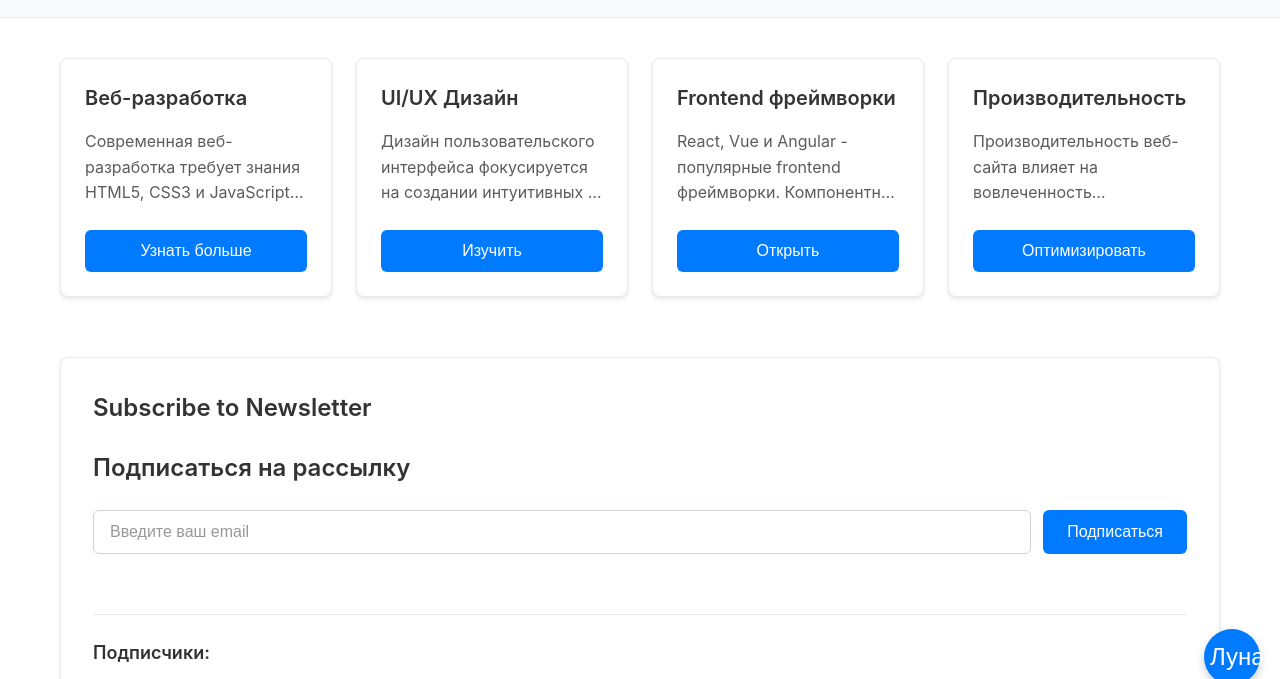
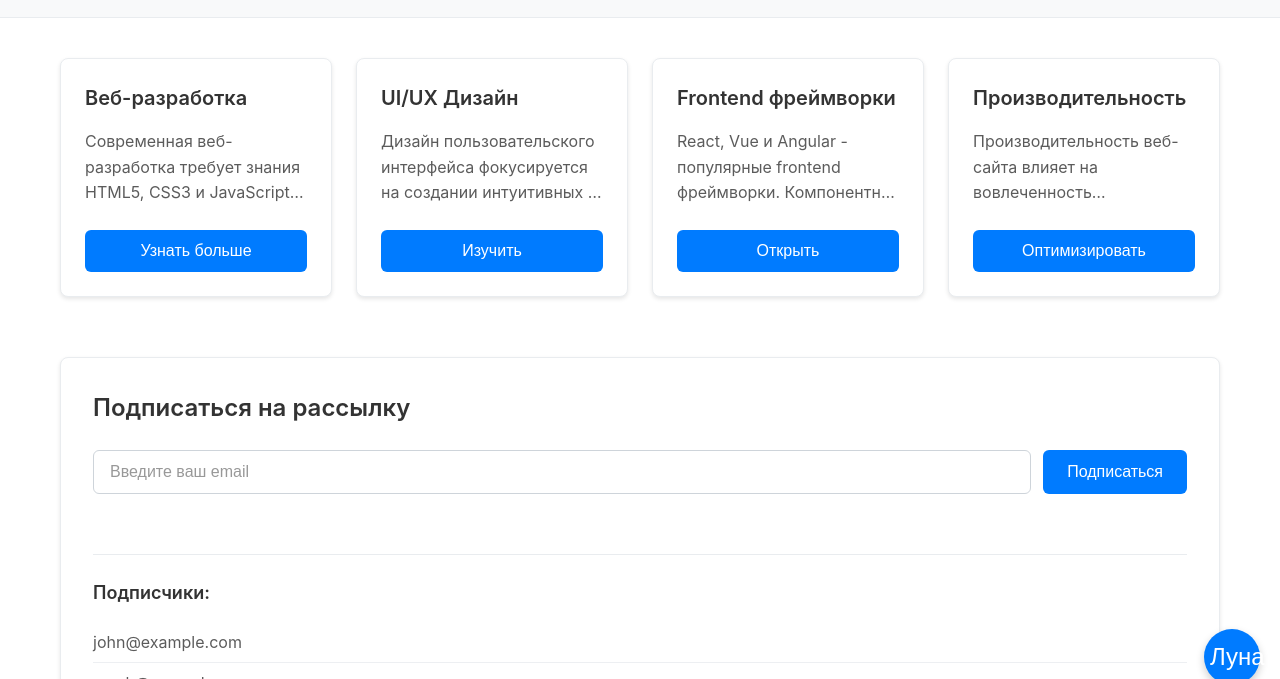
Before and after one commit to smenshikov/arlight-test, a website: page index.html in a window 1280 px wide. Shown: the part 95-774 px from the top of the page. Drawn offline with Linux system fonts and the light colour scheme.

Commit message:
Switch off native browser form validation

```diff
--- a/index.html
+++ b/index.html
@@ -73,9 +73,8 @@
 
             <!-- Subscription form -->
             <section class="subscription">
-                <h2 class="subscription__title">Subscribe to Newsletter</h2>
-                <form class="subscription__form" id="subscriptionForm">
                 <h2 class="subscription__title">Подписаться на рассылку</h2>
+                <form class="subscription__form" id="subscriptionForm" novalidate>
                     <div class="subscription__field-group">
                         <input
                             type="email"
```
